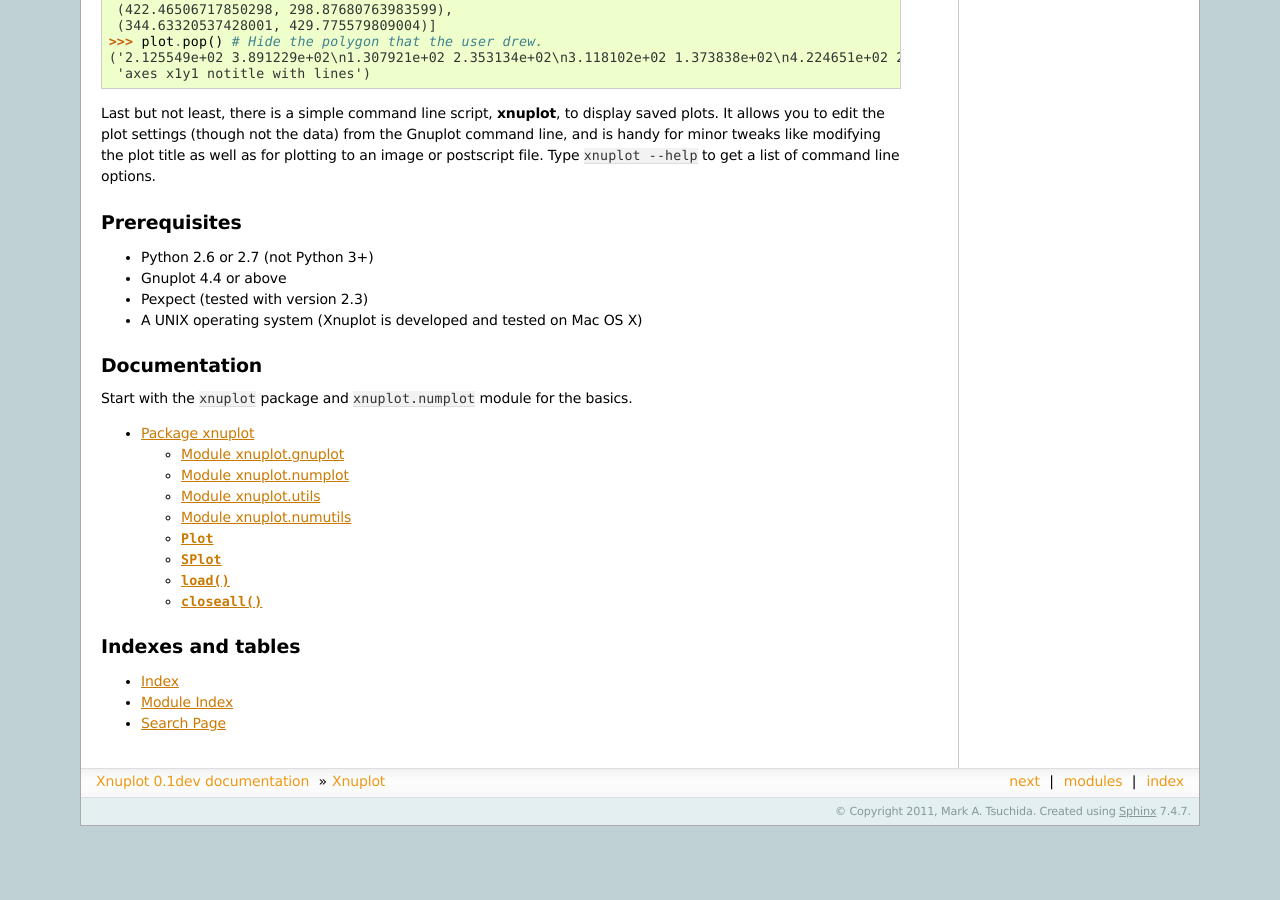
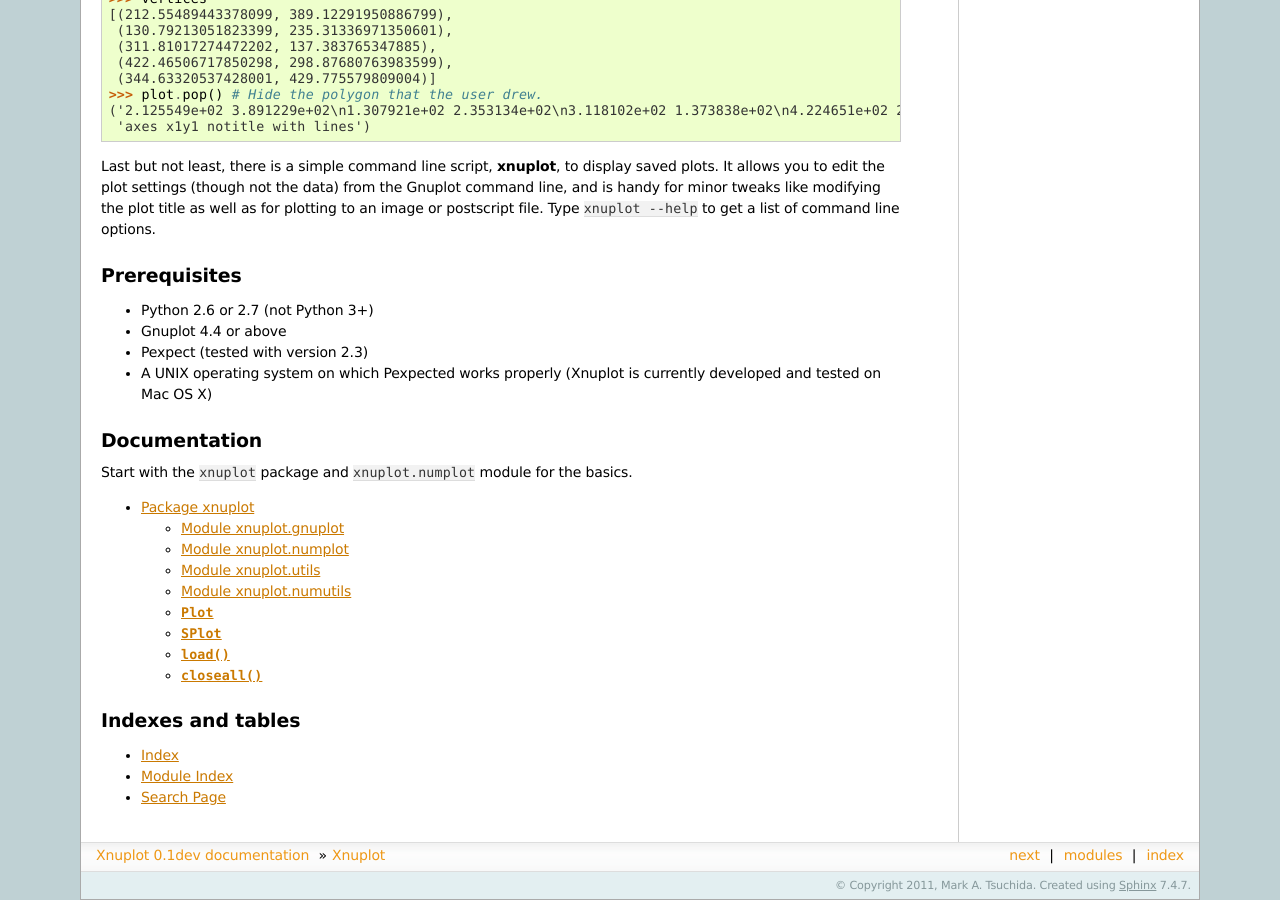
Before and after one commit to marktsuchida/Xnuplot, a Sphinx documentation site: the page built from doc/index.rst, in a window 1280 px wide and 900 px high, scrolled down 1660 px. Built offline with Sphinx 7.4.7, drawn with Linux system fonts in a browser that asks for light colours; before the commit the page ends 2486 px from its top, so only the background shows below that; some of the changed text lies outside the part shown.

```diff
--- a/doc/index.rst
+++ b/doc/index.rst
@@ -133,7 +136,8 @@ Prerequisites
 - Python 2.6 or 2.7 (not Python 3+)
 - Gnuplot 4.4 or above
 - Pexpect (tested with version 2.3)
-- A UNIX operating system (Xnuplot is developed and tested on Mac OS X)
+- A UNIX operating system on which Pexpected works properly (Xnuplot is
+  currently developed and tested on Mac OS X)
 
 
 Documentation
```
Also changed, not shown: other parts of doc/index.rst (+3 -0 lines).
